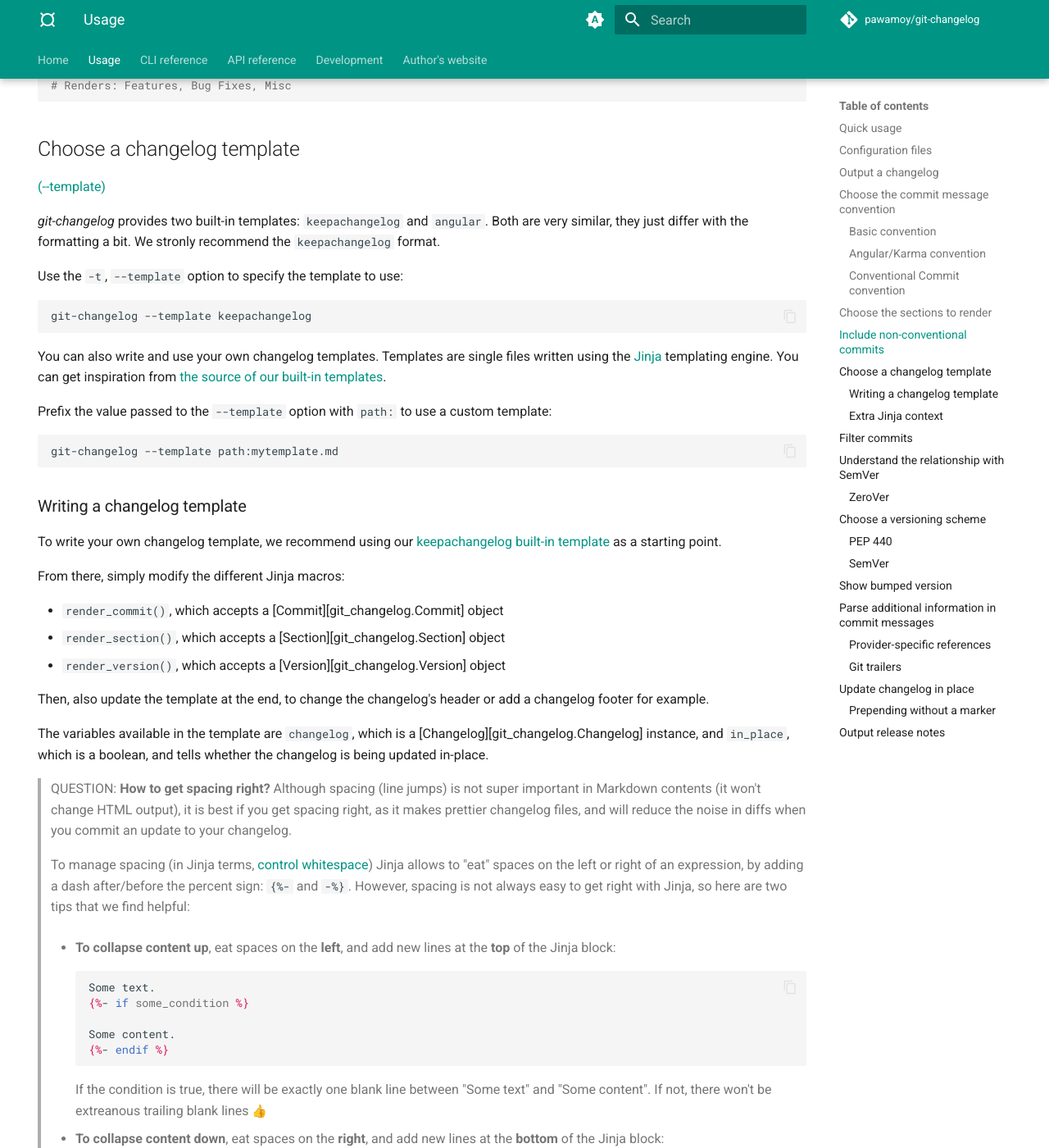
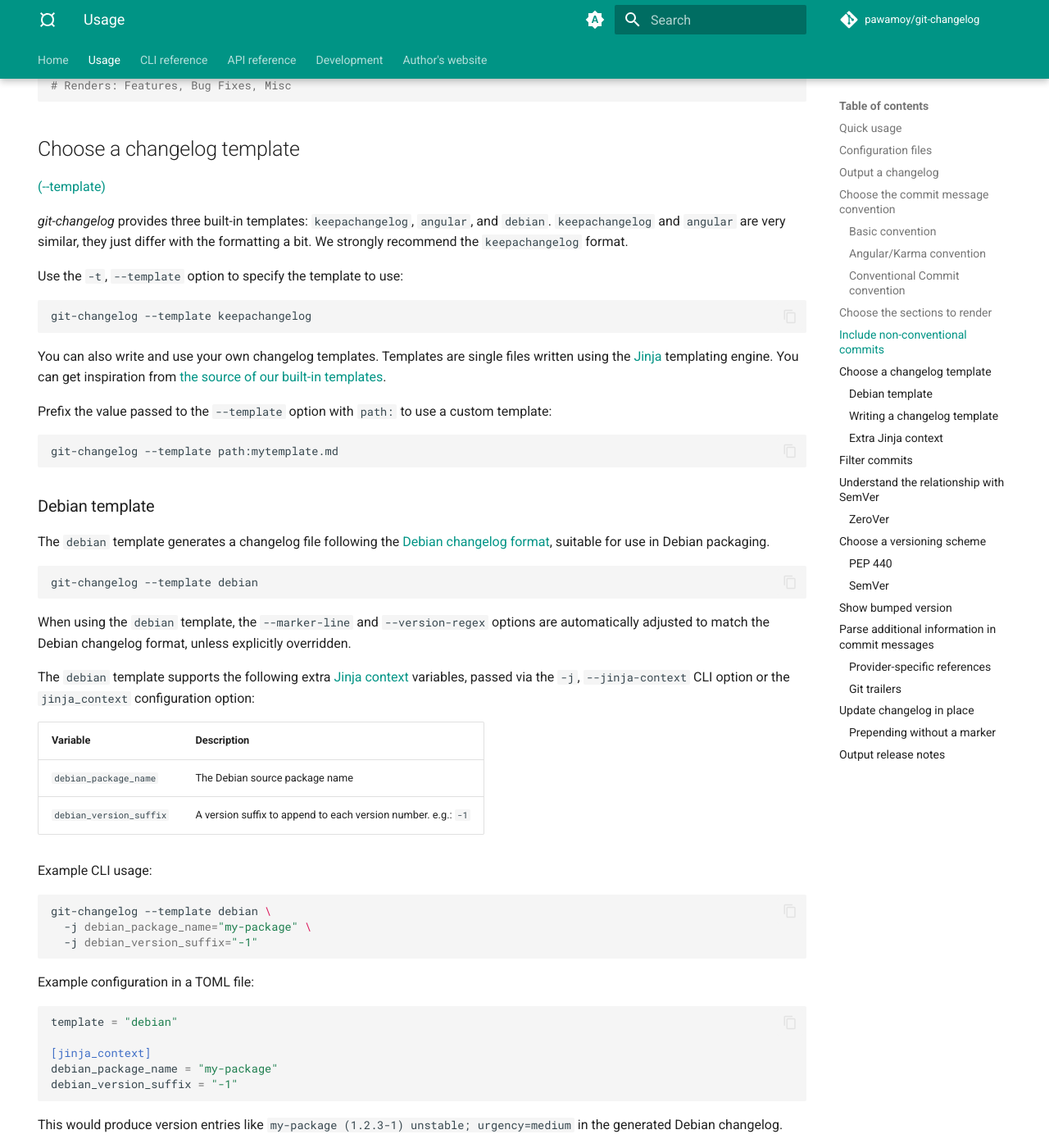
Before and after one commit to pawamoy/git-changelog, an MkDocs documentation site: the page built from docs/usage.md, in a window 1280 px wide and 1400 px high, scrolled down 6372 px. Shown: the whole window at 82% size. Built offline with MkDocs 1.6.1 and Material for MkDocs 9.7.7, drawn with Linux system fonts in a browser that asks for light colours; emoji names are drawn with the system emoji font; comment, search, counter and statistics services are not loaded.

Commit message:
feat: Add Debian changelog template
Signed-off-by: Patrik Dufresne <patrik@ikus-soft.com>

````diff
--- a/docs/usage.md
+++ b/docs/usage.md
@@ -336,9 +336,9 @@ git-changelog --sections feat,fix --include-all
 
 [(--template)](cli.md#template)
 
-*git-changelog* provides two built-in templates: `keepachangelog` and `angular`.
-Both are very similar, they just differ with the formatting a bit.
-We stronly recommend the `keepachangelog` format.
+*git-changelog* provides three built-in templates: `keepachangelog`, `angular`, and `debian`.
+`keepachangelog` and `angular` are very similar, they just differ with the formatting a bit.
+We strongly recommend the `keepachangelog` format.
 
 Use the `-t`, `--template` option to specify the template to use:
 
@@ -356,6 +356,46 @@ Prefix the value passed to the `--template` option with `path:` to use a custom
 ```bash
 git-changelog --template path:mytemplate.md
 ```
+
+### Debian template
+
+The `debian` template generates a changelog file following the
+[Debian changelog format][debian-changelog-format], suitable for use in Debian packaging.
+
+```bash
+git-changelog --template debian
+```
+
+When using the `debian` template, the `--marker-line` and `--version-regex` options are
+automatically adjusted to match the Debian changelog format, unless explicitly overridden.
+
+The `debian` template supports the following extra [Jinja context](#extra-jinja-context) variables,
+passed via the `-j`, `--jinja-context` CLI option or the `jinja_context` configuration option:
+
+Variable                  | Description                                                              |
+--------------------------|--------------------------------------------------------------------------|
+`debian_package_name`     | The Debian source package name                                           |
+`debian_version_suffix`   | A version suffix to append to each version number. e.g.: `-1`            |
+
+Example CLI usage:
+
+```bash
+git-changelog --template debian \
+  -j debian_package_name="my-package" \
+  -j debian_version_suffix="-1"
+```
+
+Example configuration in a TOML file:
+
+```toml
+template = "debian"
+
+[jinja_context]
+debian_package_name = "my-package"
+debian_version_suffix = "-1"
+```
+
+This would produce version entries like `my-package (1.2.3-1) unstable; urgency=medium` in the generated Debian changelog.
 
 ### Writing a changelog template
 
@@ -966,3 +1006,4 @@ and `--marker-line`.
 [pep440-post]: https://peps.python.org/pep-0440/#post-releases
 [pep440-dev]: https://peps.python.org/pep-0440/#developmental-releases
 [pep440-release]: https://peps.python.org/pep-0440/#final-releases
+[debian-changelog-format]: https://www.debian.org/doc/debian-policy/ch-source.html#debian-changelog-debian-changelog
````
Also changed, not shown: src/git_changelog/_internal/templates/debian.md.jinja (added, +22 -0 lines), 3 other files.
